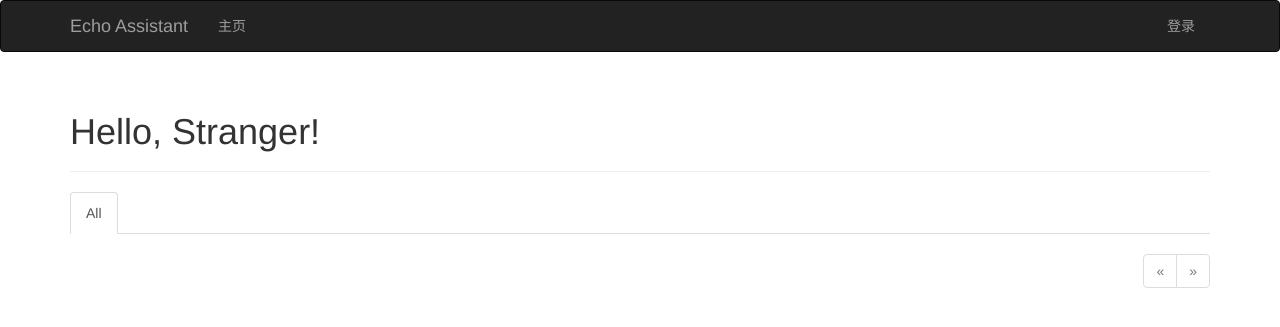
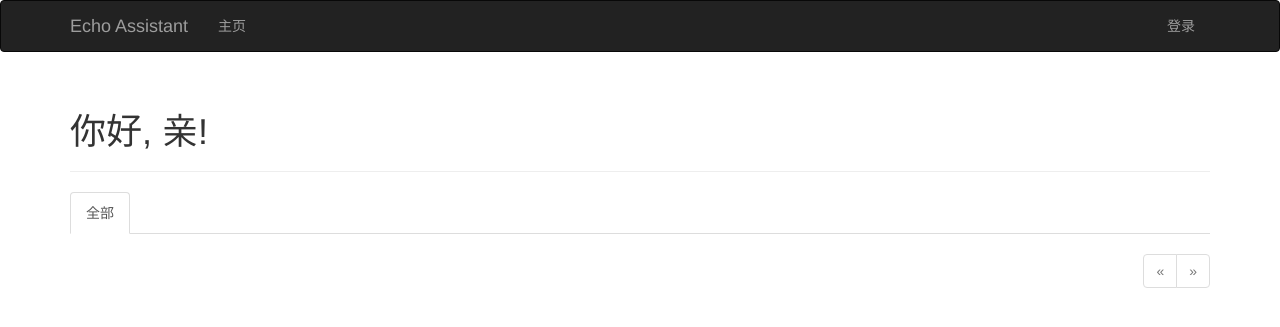
Before and after one commit to dfenglei/backupassistant, a Flask app: page / in a window 1280 px wide. Shown: the top 327 px of the page. Run offline with Flask 2, Linux system fonts and the light colour scheme; data that the repository does not hold is empty; some libraries are stand-ins or nearby versions.

Commit message:
Update index.html

```diff
--- a/app/templates/index.html
+++ b/app/templates/index.html
@@ -2,11 +2,11 @@
 {% import "bootstrap/wtf.html" as wtf %}
 {% import "_macros.html" as macros %}
 
-{% block title %}Flasky{% endblock %}
+{% block title %}Echo助理{% endblock %}
 
 {% block page_content %}
 <div class="page-header">
-    <h1>Hello, {% if current_user.is_authenticated %}{{ current_user.username }}{% else %}Stranger{% endif %}!</h1>
+    <h1>你好, {% if current_user.is_authenticated %}{{ current_user.username }}{% else %}亲{% endif %}!</h1>
 </div>
 <div>
     {% if current_user.can(Permission.WRITE_ARTICLES) %}
@@ -15,9 +15,9 @@
 </div>
 <div class="post-tabs">
     <ul class="nav nav-tabs">
-        <li{% if not show_followed %} class="active"{% endif %}><a href="{{ url_for('.show_all') }}">All</a></li>
+        <li{% if not show_followed %} class="active"{% endif %}><a href="{{ url_for('.show_all') }}">全部</a></li>
         {% if current_user.is_authenticated %}
-        <li{% if show_followed %} class="active"{% endif %}><a href="{{ url_for('.show_followed') }}">Followers</a></li>
+        <li{% if show_followed %} class="active"{% endif %}><a href="{{ url_for('.show_followed') }}">粉丝</a></li>
         {% endif %}
     </ul>
     {% include '_posts.html' %}
```
